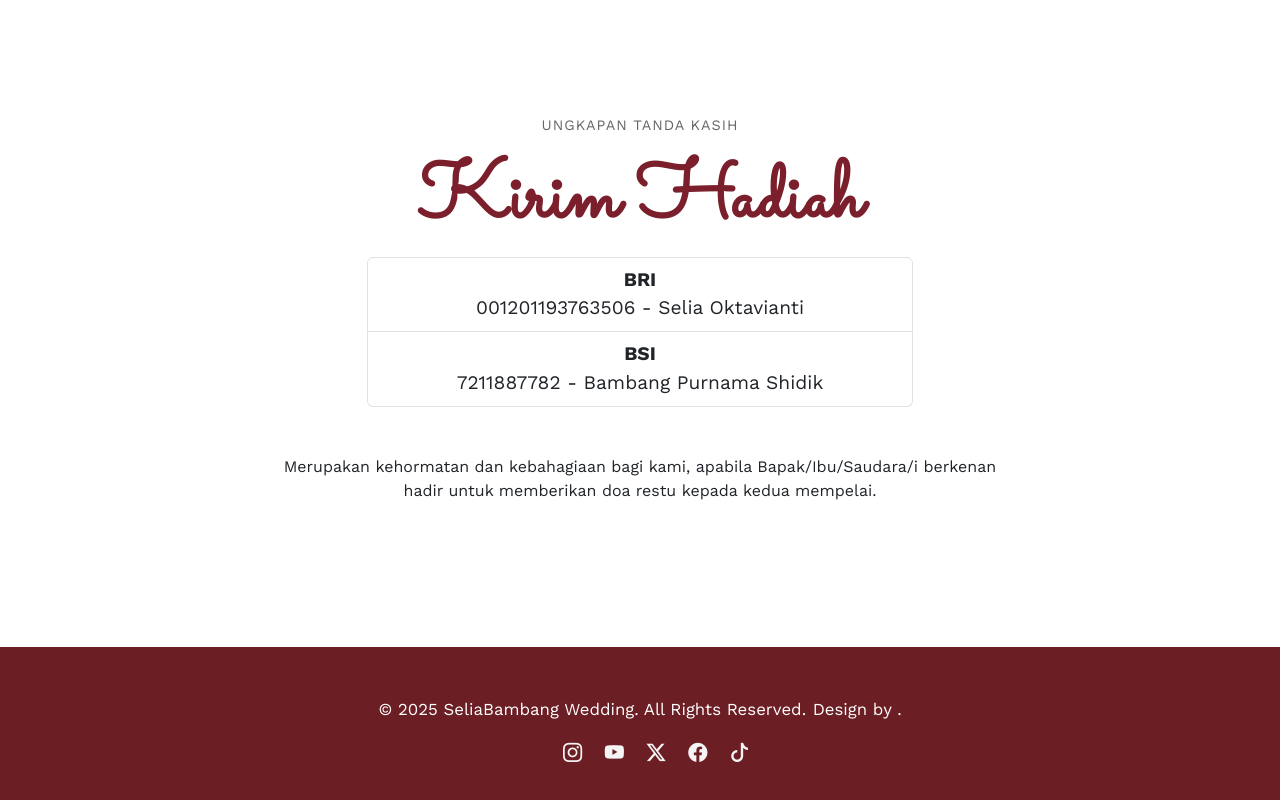
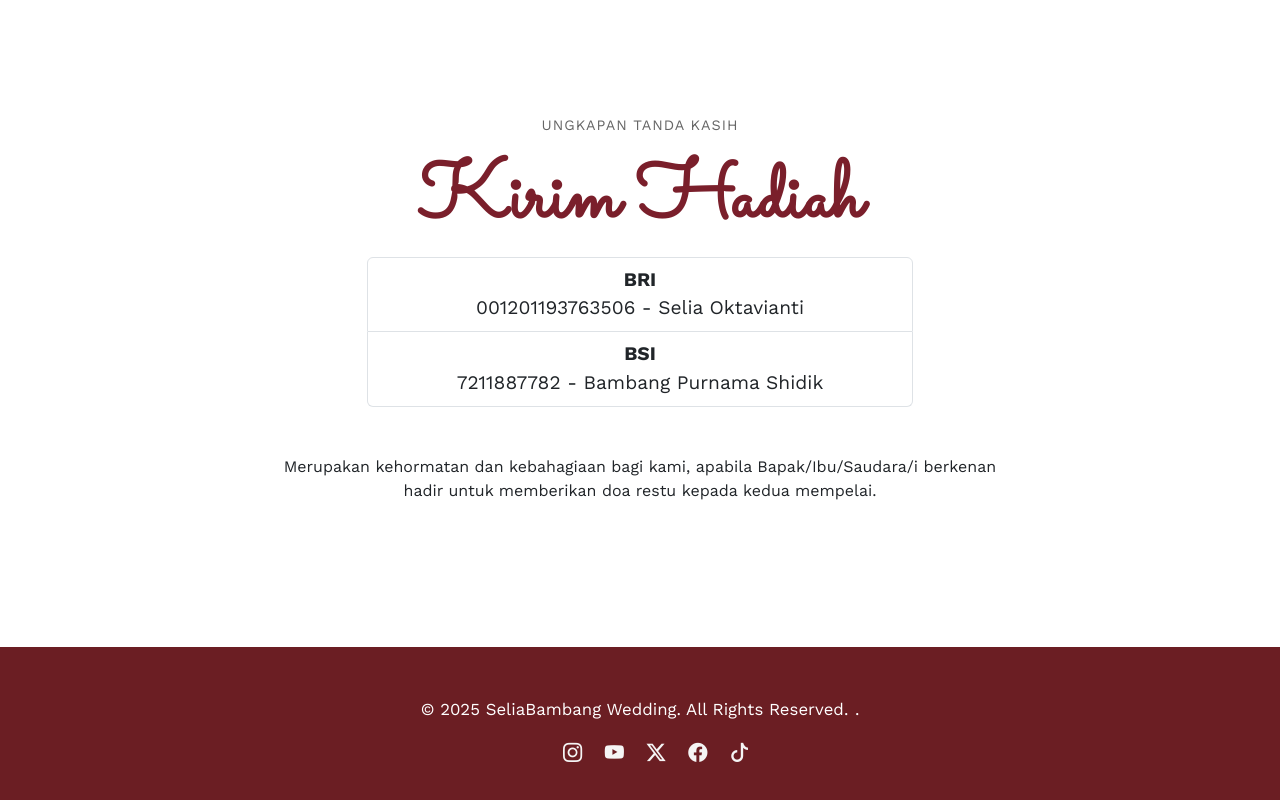
Before and after one commit to TiaraOktavianiShidik/wedding-invitations, a plain HTML site: page index.html in a window 1280 px wide. Shown: the part 4306-5106 px from the top of the page. Drawn offline with nearby package versions, Linux system fonts and the light colour scheme; some packages are replaced by stand-ins of ours; a script that the page names is missing.

Commit message:
Update index.html

```diff
--- a/index.html
+++ b/index.html
@@ -272,7 +272,7 @@
             <div class="row">
                 <div class="col text-center">
                     <small class="block">&copy; 2025 SeliaBambang Wedding. All Rights Reserved.</small>
-                    <small class="block">Design by <a href="https://instagram.com/tiara"></a>.</small>
+                    <small class="block"><a href="https://instagram.com/tiara"></a>.</small>
 
                     <ul class="mt-3">
                         <li><a href="#"><i class="bi bi-instagram"></i></a></li>
@@ -430,4 +430,5 @@
     </script>
   </body>
 
+
 </html>
```
